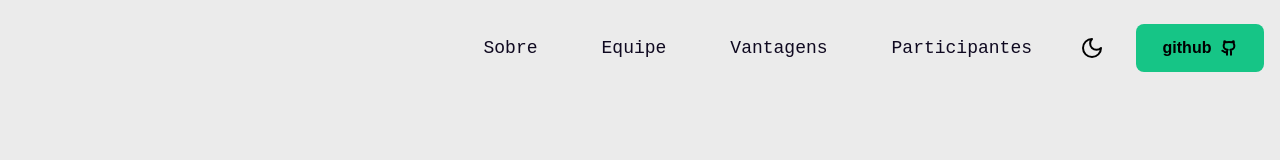
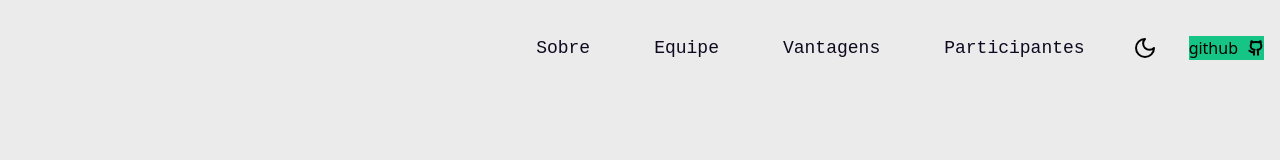
Before and after one commit to Projeto-FrontEnd-Fusion/portifolio-colaborativo-codewizard-tigerscode, a React (Vite) app: page / in a window 1280 px wide. Shown: the top 160 px of the page. Built offline with nearby package versions, Linux system fonts and the light colour scheme; a web font is replaced by a local one.

Commit message:
chore: remove unnecessary plugin

```diff
--- a/tailwind.config.js
+++ b/tailwind.config.js
@@ -1,6 +1,4 @@
 /** @type {import('tailwindcss').Config} */
-
-import plugin from 'tailwindcss/plugin'
 
 export default {
   content: ["./index.html", "./src/**/*.{js,ts,jsx,tsx}"],
@@ -10,6 +8,7 @@ export default {
       'title': 'Zen Dots, sans-serif',
       'subtitle': 'Inconsolata, monospace',
       'body': 'Mulish, sans-serif',
+      'body-two': 'Montserrat, sans-serif',
     },
     extend: {
       backgroundColor: {
@@ -29,23 +28,5 @@ export default {
       },
     },
   },
-  plugins: [
-    plugin(function({ addUtilities }) {
-      addUtilities({
-        '.github-button': {
-          'width': '128px',
-          'height': '48px',
-          'border-radius': '8px',
-          'display': 'flex',
-          'align-items': 'center',
-          'justify-content': 'center',
-          'gap': '8px',
-          'cursor': 'pointer',
-          'font-family': 'Montserrat, sans-serif',
-          'font-size': '16px',
-          'font-weight': '700',
-        },
-      })
-    })
-  ],
+  plugins: [],
 };
```
